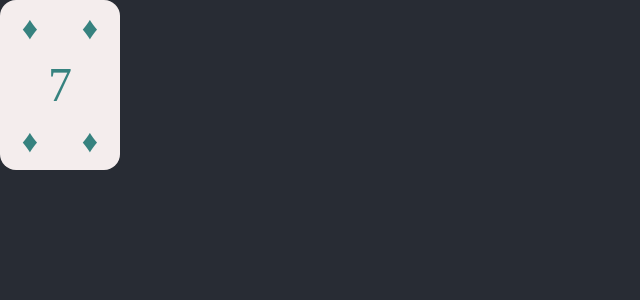
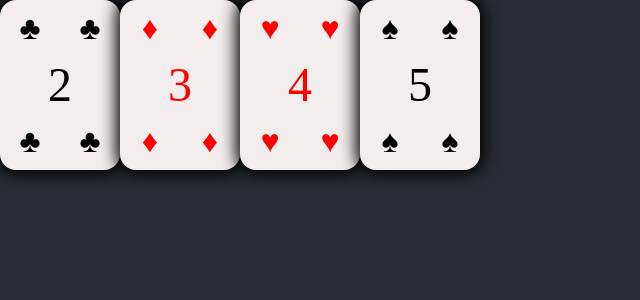
Before and after one commit to callumfairbairn/blob, a React (Create React App) app: page / in a window 1280 px wide. Shown: the top 300 px of the page, without its empty margins (0-640 px from the left). Built offline with nearby package versions, Linux system fonts and the light colour scheme.

Commit message:
Change card colour based on suit

```diff
--- a/src/App.tsx
+++ b/src/App.tsx
@@ -6,7 +6,10 @@ import { Suits } from './enums/suits'
 function App() {
   return (
     <div className="App">
-      <Card card={{ value: 7, suit: Suits.Diamonds }}/>
+      <Card card={{ value: 2, suit: Suits.Clubs }} />
+      <Card card={{ value: 3, suit: Suits.Diamonds }}/>
+      <Card card={{ value: 4, suit: Suits.Hearts }}/>
+      <Card card={{ value: 5, suit: Suits.Spades }}/>
     </div>
   );
 }
--- a/src/Card/Card.scss
+++ b/src/Card/Card.scss
@@ -2,12 +2,20 @@
 $base-size: 15vmin;
 $font-size: 4vmin;
 
-.card {
+.black-card {
+  color: black;
+}
+
+.red-card {
+  color: red;
+}
+
+#card {
   background-color: #F4EDED;
   width: $base-size;
   height: math.sqrt(2) * $base-size;
   border-radius: 1rem;
-  color: #36827F;
+  box-shadow: 0 0 1rem 3pt black;
   display: flex;
   justify-content: center;
   align-items: center;
--- a/src/Card/Card.tsx
+++ b/src/Card/Card.tsx
@@ -1,14 +1,17 @@
 import React from 'react'
 import './Card.scss'
 import { CardType } from '../types/card'
+import { Suits } from '../enums/suits'
 
 type CardProps = {
   card: CardType
 }
 
+
 export const Card = ({ card }: CardProps) => {
+  const className = (card.suit === Suits.Clubs || card.suit === Suits.Spades) ? 'black-card' : 'red-card'
   return (
-        <div className="card">
+    <div className={className} data-testid="card" id="card">
       <div className="suit">
         {card.suit}
       </div>
```
Also changed, not shown: 1 other file (tests, documents, lock files or other folders). Lines whose indentation alone changed are shown as unchanged.
